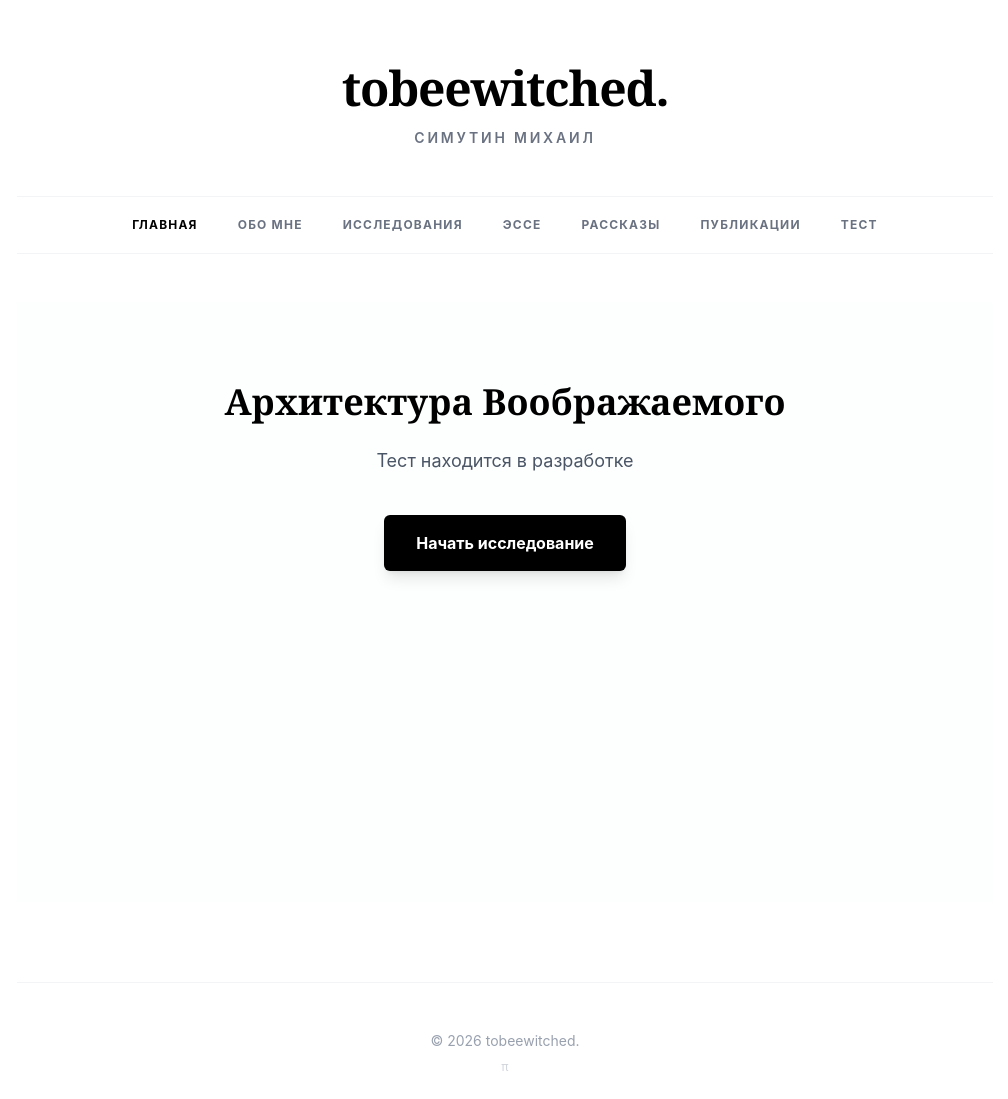
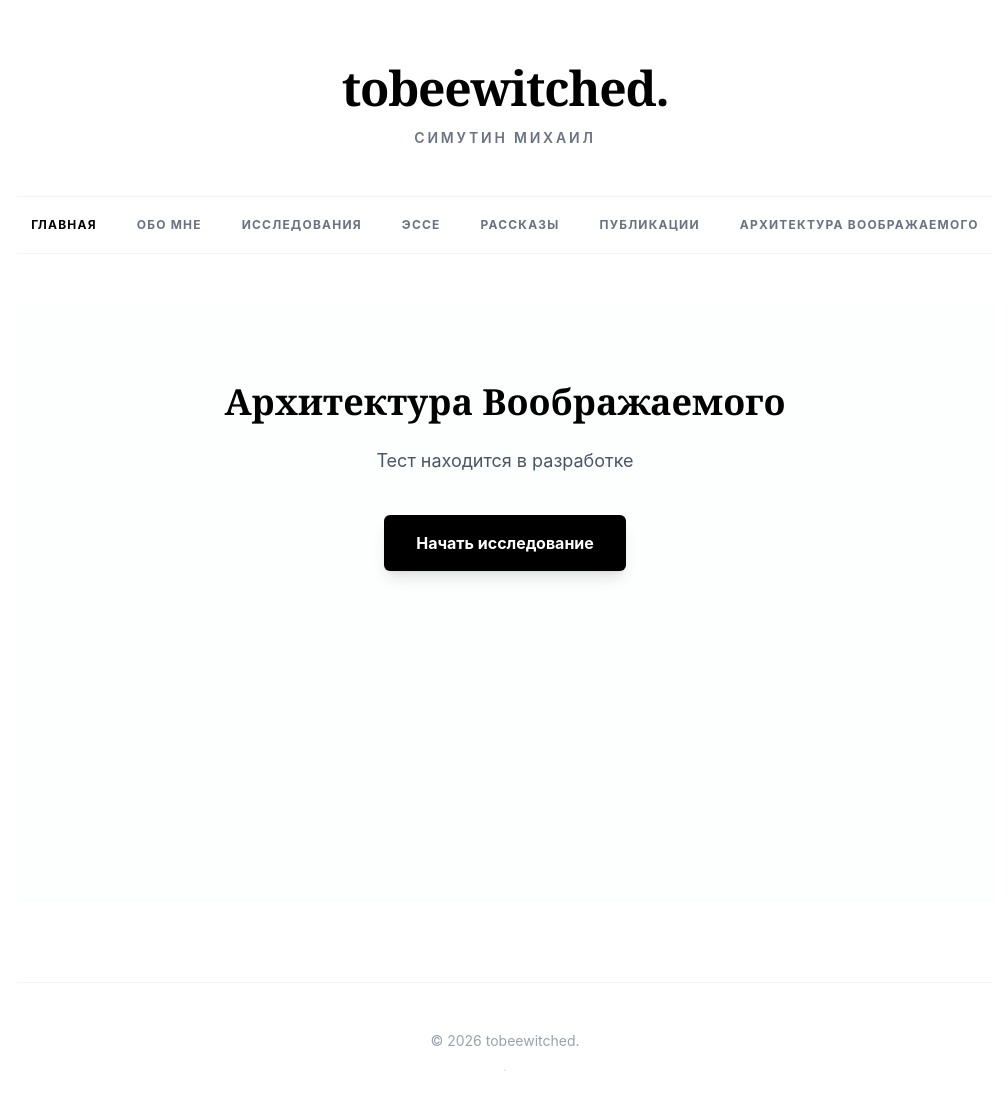
Before and after one commit to tobeewitched/tobeewitched_site, an Astro site: page /test in a window 1280 px wide. Shown: the whole page, without its empty margins (135-1143 px from the left). Built offline with nearby package versions, Linux system fonts and the light colour scheme; Astro itself is replaced by a stand-in of ours.

Commit message:
Update Layout.astro

```diff
--- a/src/layouts/Layout.astro
+++ b/src/layouts/Layout.astro
@@ -15,7 +15,6 @@ const footerText = siteData?.data?.footerText || '© 2024 tobeewitched.';
     <meta name="viewport" content="width=device-width, initial-scale=1.0" />
     <title>{siteTitle}</title>
   </head>
-  <!-- Полностью белый фон, растянутый на весь экран -->
   <body class="bg-white text-gray-900 font-sans min-h-screen flex flex-col selection:bg-blue-600 selection:text-white">
 
     <div class="max-w-5xl mx-auto px-4 sm:px-6 w-full flex-grow flex flex-col">
@@ -26,7 +25,7 @@ const footerText = siteData?.data?.footerText || '© 2024 tobeewitched.';
         <p class="text-gray-500 text-xs md:text-sm uppercase tracking-[0.2em] font-semibold">{siteSubtitle}</p>
       </header>
 
-      <!-- НАВИГАЦИЯ (добавлен гарантированный отступ снизу mb-12) -->
+      <!-- НАВИГАЦИЯ -->
       <nav class="border-b border-gray-100 mb-12">
         <ul class="flex flex-wrap justify-center gap-x-10 gap-y-4 py-5 text-xs font-bold text-gray-500 uppercase tracking-widest list-none">
           <li><a href="/" class="text-black hover:text-blue-600 transition-colors">Главная</a></li>
@@ -35,7 +34,8 @@ const footerText = siteData?.data?.footerText || '© 2024 tobeewitched.';
           <li><a href="/essays" class="hover:text-black transition-colors">Эссе</a></li>
           <li><a href="/stories" class="hover:text-black transition-colors">Рассказы</a></li>
           <li><a href="/publications" class="hover:text-black transition-colors">Публикации</a></li>
-          <li><a href="/test" class="hover:text-black transition-colors">Тест</a></li>
+          <!-- ПЕРЕИМЕНОВАЛИ КНОПКУ ЗДЕСЬ -->
+          <li><a href="/test" class="hover:text-black transition-colors">Архитектура Воображаемого</a></li>
         </ul>
       </nav>
 
@@ -48,9 +48,9 @@ const footerText = siteData?.data?.footerText || '© 2024 tobeewitched.';
       <footer class="text-gray-400 text-center py-12 text-sm relative mt-20 border-t border-gray-100">
         <p>{footerText}</p>
         <details class="group absolute bottom-4 left-1/2 -translate-x-1/2 text-gray-300 text-xs cursor-pointer hover:text-yellow-500 transition-colors">
-          <summary class="list-none px-4 py-2 outline-none">π</summary>
+          <summary class="list-none px-4 py-2 outline-none">.</summary>
           <div class="absolute bottom-full left-1/2 -translate-x-1/2 mb-4 w-64 p-5 border border-yellow-500/20 bg-yellow-50 backdrop-blur rounded-lg text-yellow-900 text-sm shadow-xl text-left hidden group-open:block">
-            🐝 <b>Улей открыт.</b><br/>Скрытый раздел пчел...
+            🐝 <b></b>
           </div>
         </details>
       </footer>
```
